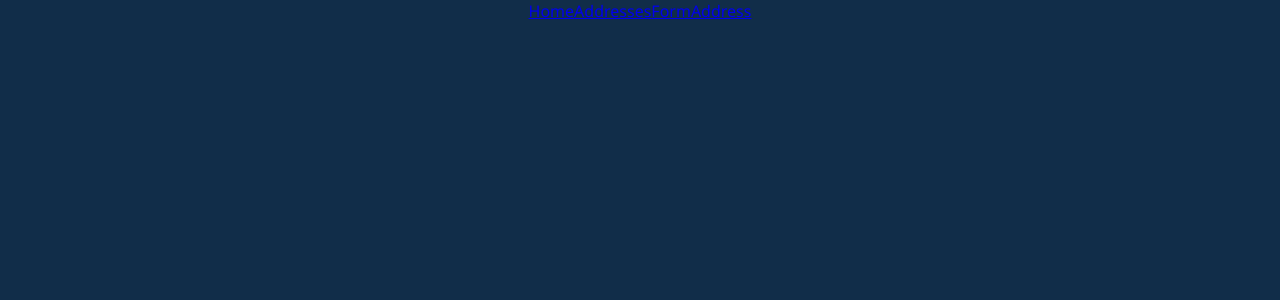
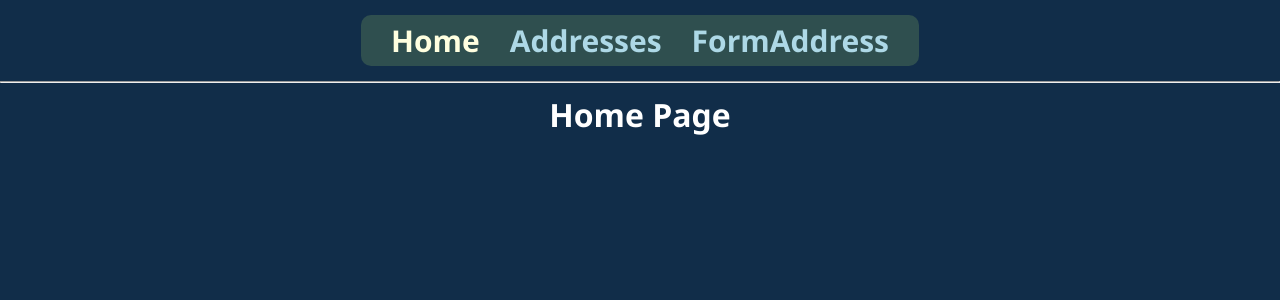
Before and after one commit to KusmiiVasyl/AddressDataReact, a React (Create React App) app: page / in a window 1280 px wide. Shown: the top 300 px of the page. Built offline with nearby package versions, Linux system fonts and the light colour scheme.

Commit message:
Create style Main.css, add Route to index.js of App

```diff
--- /dev/null
+++ b/src/components/HomePage/Home.jsx
@@ -0,0 +1,10 @@
+import './Home.css'
+import {NavLink} from "react-router-dom";
+
+
+export const Home = ()=> {
+
+    return (
+        <h1>Home Page</h1>
+    )
+}
--- /dev/null
+++ b/src/components/HomePage/index.js
@@ -0,0 +1 @@
+export * from './Home'
--- a/src/components/ListAddresses/ListAddresses.jsx
+++ b/src/components/ListAddresses/ListAddresses.jsx
@@ -67,7 +67,7 @@ export function ListAddresses() {
                                                      editAddress={editAddressHandler}
                                                      deleteAddress={deleteAddressHandler}/>)}
             </div>
-            <FormAddress addAddress={addAddressHandler} editAddress={addressToEdit}/>
+            {/*<FormAddress addAddress={addAddressHandler} editAddress={addressToEdit}/>*/}
         </>
     )
 }
--- a/src/components/Menu/Menu.css
+++ b/src/components/Menu/Menu.css
@@ -0,0 +1,19 @@
+.navAddressMenu {
+    margin: 15px auto;
+    padding: 5px 15px;
+    background-color: darkslategray;
+    width: fit-content;
+    border-radius: 10px;
+}
+
+.navAddressMenu a {
+    color: lightblue;
+    font-size: 30px;
+    margin: 15px ;
+    font-weight: bold;
+    text-decoration: none;
+}
+
+.navAddressMenu .active {
+    color: lightyellow;
+}
--- a/src/components/Menu/Menu.jsx
+++ b/src/components/Menu/Menu.jsx
@@ -2,13 +2,16 @@ import './Menu.css'
 import {NavLink} from "react-router-dom";
 
 
-export const Menu = ()=> {
+export const Menu = () => {
 
     return (
-        <nav >
-            <NavLink to="">Home</NavLink>
-            <NavLink to="">Addresses</NavLink>
-            <NavLink to="">FormAddress</NavLink>
-        </nav>
+        <>
+            <nav className="navAddressMenu">
+                <NavLink to=".">Home</NavLink>
+                <NavLink to="addresses">Addresses</NavLink>
+                <NavLink to="formAddress">FormAddress</NavLink>
+            </nav>
+            <hr/>
+        </>
     )
 }
--- a/src/index.js
+++ b/src/index.js
@@ -4,13 +4,20 @@ import React from 'react';
 import ReactDOM from 'react-dom/client';
 import './index.css';
 import App from "./App";
+import {Home} from "./components/HomePage";
+import {ListAddresses} from "./components/ListAddresses";
+import {FormAddress} from "./components/FormAddress";
 
 const root = ReactDOM.createRoot(document.getElementById('root'));
 root.render(
     <React.StrictMode>
         <BrowserRouter>
             <Routes>
-            <Route path="/" element={<App/>}/>
+                <Route path="/" element={<App/>}>
+                    <Route index element={<Home/>}/>
+                    <Route path="addresses" element={<ListAddresses/>}/>
+                    <Route path="formAddress" element={<FormAddress/>}/>
+                </Route>
             </Routes>
         </BrowserRouter>
     </React.StrictMode>
```
Also changed, not shown: src/components/HomePage/Home.css (added). Lines whose indentation alone changed are shown as unchanged.
